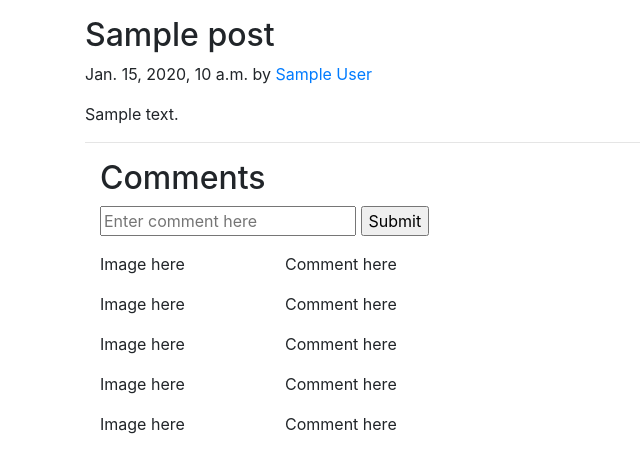
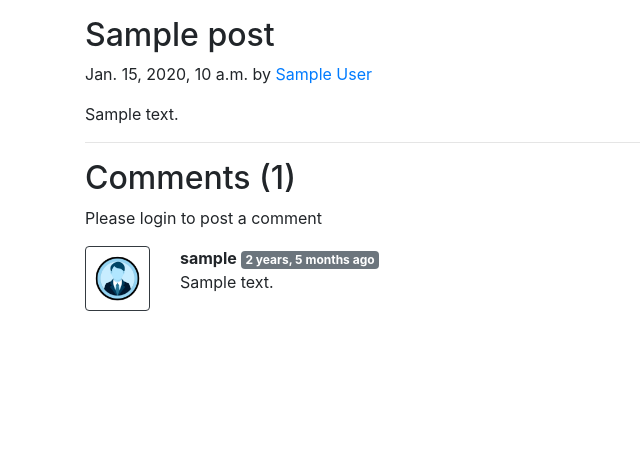
Before and after one commit to Aliwahid17/django-personal, a Django app: a page that uses templates/blog/blogPost.html in a window 1280 px wide. Shown: the part 56-529 px from the top of the page, without its empty margins (0-640 px from the left). Run offline with Django 4.2, Linux system fonts and the light colour scheme; tables that the repository leaves empty hold one stand-in row (values such as "Sample post"); some libraries are stand-ins or nearby versions.

Commit message:
added comment

```diff
--- a/blog/views.py
+++ b/blog/views.py
@@ -1,31 +1,44 @@
-from django.shortcuts import render, redirect
-from .models import Post, BlogComment
+from django.shortcuts import render, HttpResponse, redirect
+from blog.models import Post, BlogComment
 from django.contrib import messages
 from django.contrib.auth.models import User
+# from blog.templatetags import extras
 
 # Create your views here.
-
-
 def blogHome(request):
-    allPosts = Post.objects.all()
-    context = {'allPosts': allPosts}
-    return render(request, 'blog/blogHome.html', context)
-
+    allPosts= Post.objects.all()
+    context={'allPosts': allPosts}
+    return render(request, "blog/blogHome.html", context)
 
 def blogPost(request, slug):
-    post = Post.objects.filter(slug=slug).first()
-    context = {"post": post}
-    return render(request, 'blog/blogPost.html', context)
+    post=Post.objects.filter(slug=slug).first()
+    comments= BlogComment.objects.filter(post=post, parent=None)
+    replies= BlogComment.objects.filter(post=post).exclude(parent=None)
+    replyDict={}
+    for reply in replies:
+        if reply.parent.sno not in replyDict.keys():
+            replyDict[reply.parent.sno]=[reply]
+        else:
+            replyDict[reply.parent.sno].append(reply)
 
+    context={'post':post, 'comments': comments, 'user': request.user, 'replyDict': replyDict}
+    return render(request, "blog/blogPost.html", context)
 
 def postComment(request):
     if request.method == "POST":
-        comment = request.POST.get('comment')
-        user = request.user
-        postSno = request.POST.get('postSno')
-        post = Post.objects.get(sno=postSno)
-        comment = BlogComment(comment=comment, user=user, post=post)
-        comment.save()
-        messages.success(request, "Your comment has been posted successfully")
+        comment=request.POST.get('comment')
+        user=request.user
+        postSno =request.POST.get('postSno')
+        post= Post.objects.get(sno=postSno)
+        parentSno= request.POST.get('parentSno')
+        if parentSno=="":
+            comment=BlogComment(comment= comment, user=user, post=post)
+            comment.save()
+            messages.success(request, "Your comment has been posted successfully")
+        else:
+            parent= BlogComment.objects.get(sno=parentSno)
+            comment=BlogComment(comment= comment, user=user, post=post , parent=parent)
+            comment.save()
+            messages.success(request, "Your reply has been posted successfully")
 
     return redirect(f"/blog/{post.slug}")
--- a/templates/blog/blogPost.html
+++ b/templates/blog/blogPost.html
@@ -1,40 +1,44 @@
 {% extends 'base.html' %}
 {% block title %} Blogpost{% endblock title %}
 {% block body %}
+{% load humanize %}
 <div class="container my-3">
-    <div class="blog-post">
     <h2 class="blog-post-title">{{post.title}}</h2>
     <p class="blog-post-meta">{{post.timeStamp}} by <a href="/about">{{post.author}}</a></p>
     <p>{{post.content}}</p>
     <hr>
 </div>
 <div class="container">
-        <h2> Comments</h2>
+    <h2> Comments ({{comments.count}})</h2>
+    <div class="my-2">
+    {% if user.is_authenticated %}
     <form action="/blog/postComment" method="post">
         {% csrf_token %}
-            <input type="text" name="comment" placeholder="Enter comment here">
+        <div class="form-group">
+            <label for="exampleInputEmail1">Post Comment </label>
+            <input type="text" class="form-control" name="comment" placeholder="Enter comment here">
+        </div>
         <input type="hidden" name="postSno" value="{{post.sno}}">
-            <input type="submit" value="Submit">
+        <button type="submit" class="btn btn-primary">Submit</button>
     </form>
+    {% else %}
+    Please login to post a comment
+    {% endif %}
+
+
+    </div>
+    {% for comment in comments %}
     <div class="row my-3">
-            <div class="col-md-2 ">Image here</div>
-            <div class="col-md-10  ">Comment here</div>
+        <div class="col-md-1  ">
+        <img class="rounded mx-auto d-block w-100 border border-dark p-2" src="/static/img/icon.png"  alt="user">
         </div>
-        <div class="row my-3">
-            <div class="col-md-2 ">Image here</div>
-            <div class="col-md-10  ">Comment here</div>
-        </div>
-        <div class="row my-3">
-            <div class="col-md-2 ">Image here</div>
-            <div class="col-md-10  ">Comment here</div>
-        </div>
-        <div class="row my-3">
-            <div class="col-md-2 ">Image here</div>
-            <div class="col-md-10  ">Comment here</div>
-        </div>
-        <div class="row my-3">
-            <div class="col-md-2 ">Image here</div>
-            <div class="col-md-10  ">Comment here</div>
+        <div class="col-md-11 ">
+        <b> {{comment.user.username}} </b> <span class="badge badge-secondary ">{{comment.timestamp| naturaltime}}</span>
+        <div>   {{comment.comment}} </div>
     </div>
     </div>
+    {% endfor %}
+
+
+</div>
 {% endblock %}
```
Also changed, not shown: personal/settings.py (+7 -0 lines), static/img/icon.png (added). Lines whose indentation alone changed are shown as unchanged.
